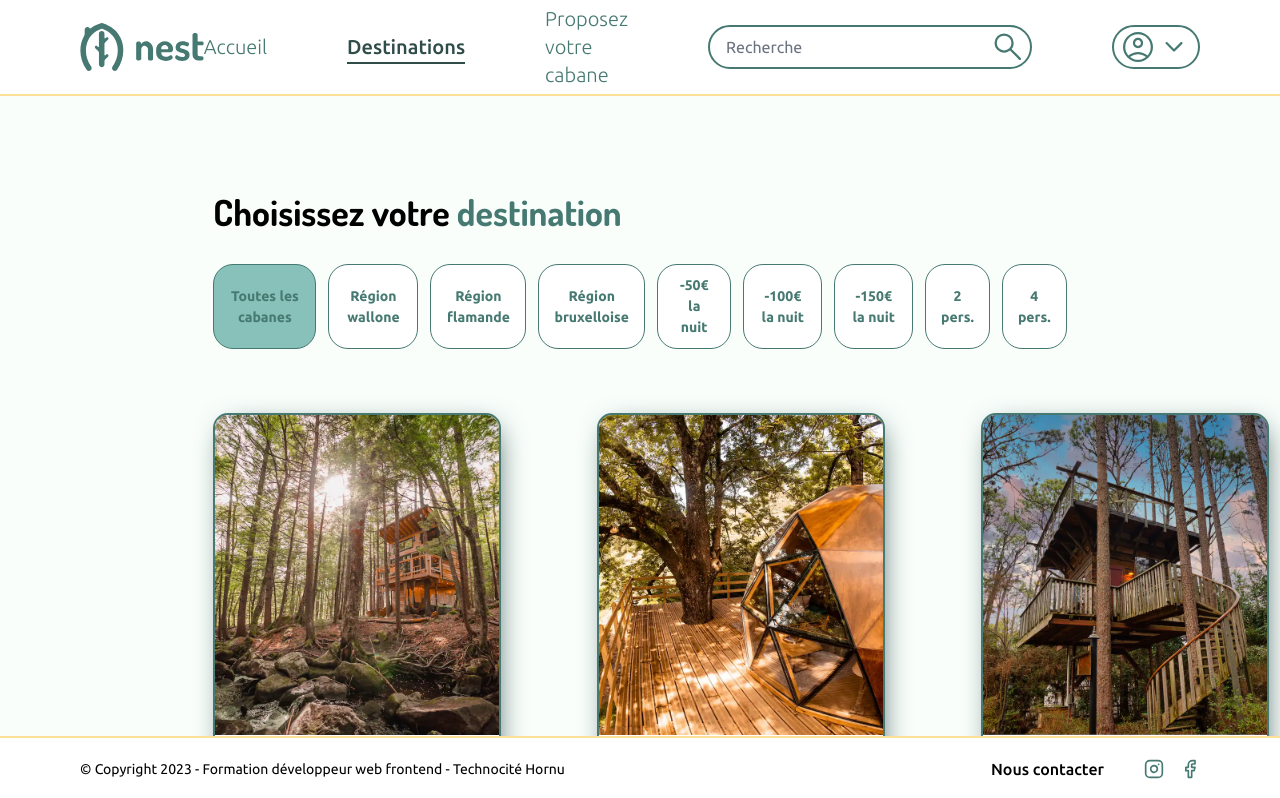
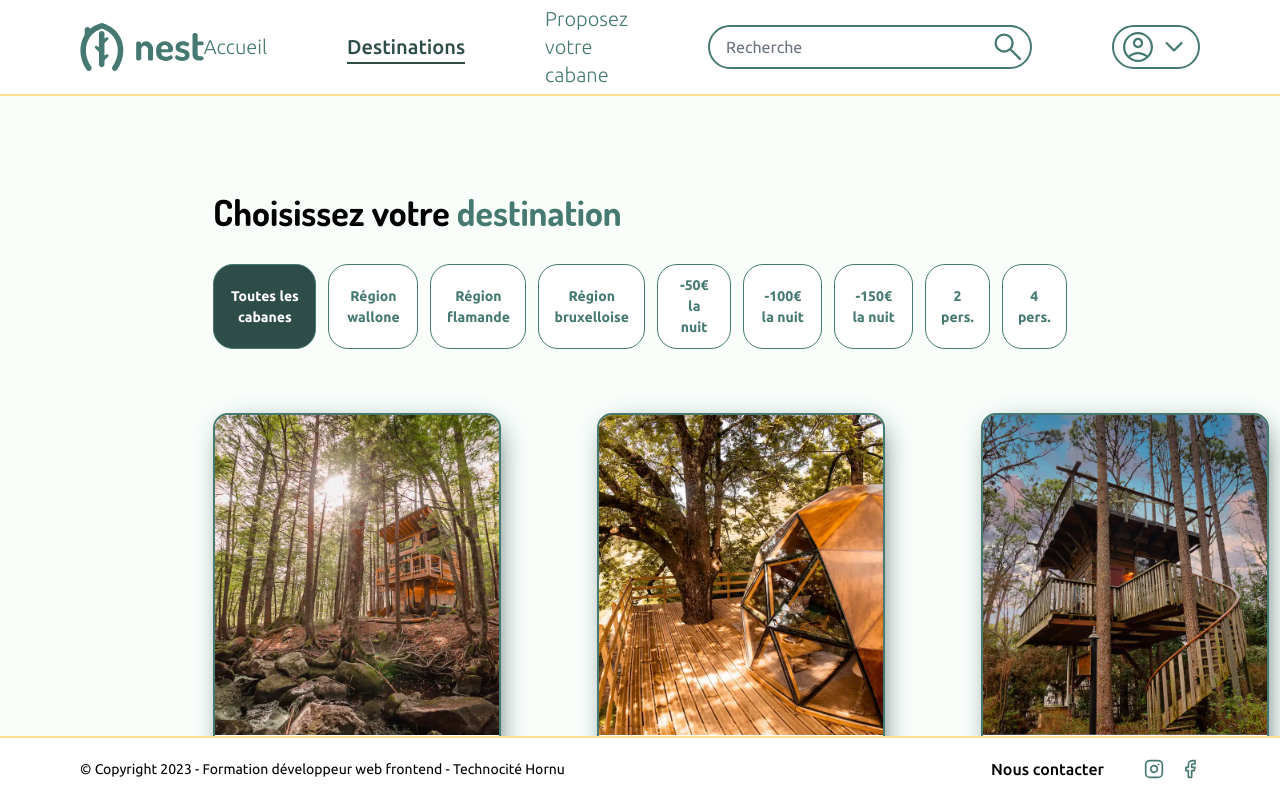
Before and after one commit to matbac85/nest, a React (Vite) app: page /destinations in a window 1280 px wide. Shown: the top 798 px of the page. Built offline with nearby package versions, Linux system fonts and the light colour scheme; data requests are answered from the project's data file.

Commit message:
change css of active filters

```diff
--- a/src/assets/index.css
+++ b/src/assets/index.css
@@ -38,10 +38,10 @@
 
 .activeFilter {
   border: 1px solid #467971;
-  color: #467971;
+  color: #fff;
   padding: 10px 15px;
   border-radius: 20px;
-  background-color: #87C1B9;
+  background-color: #2E4C48;
   font-size: 14px;
 }
 
```
